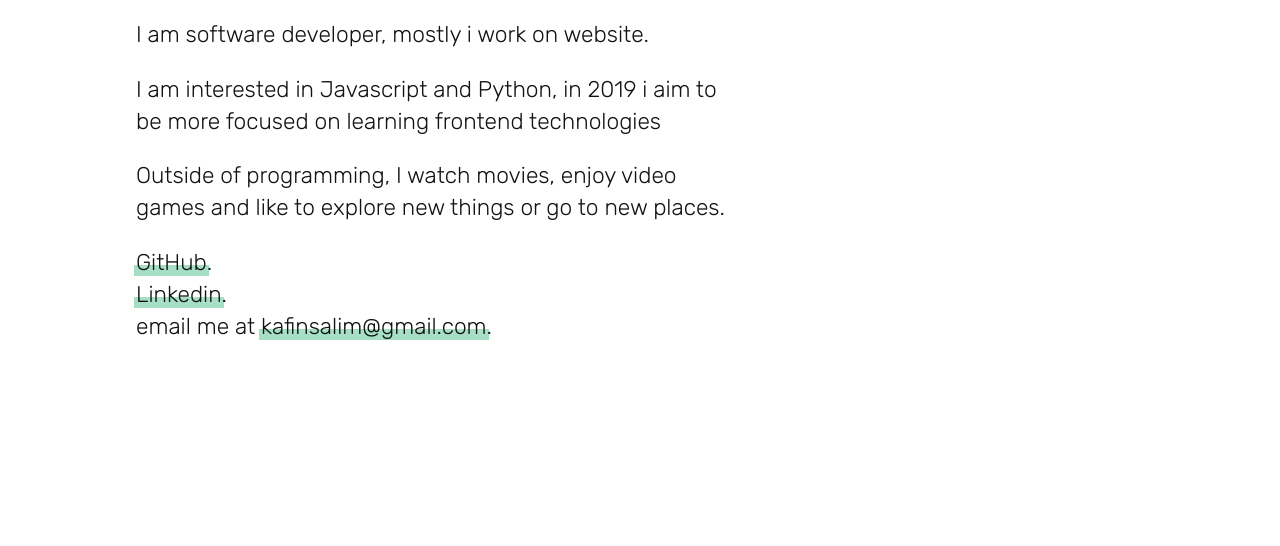
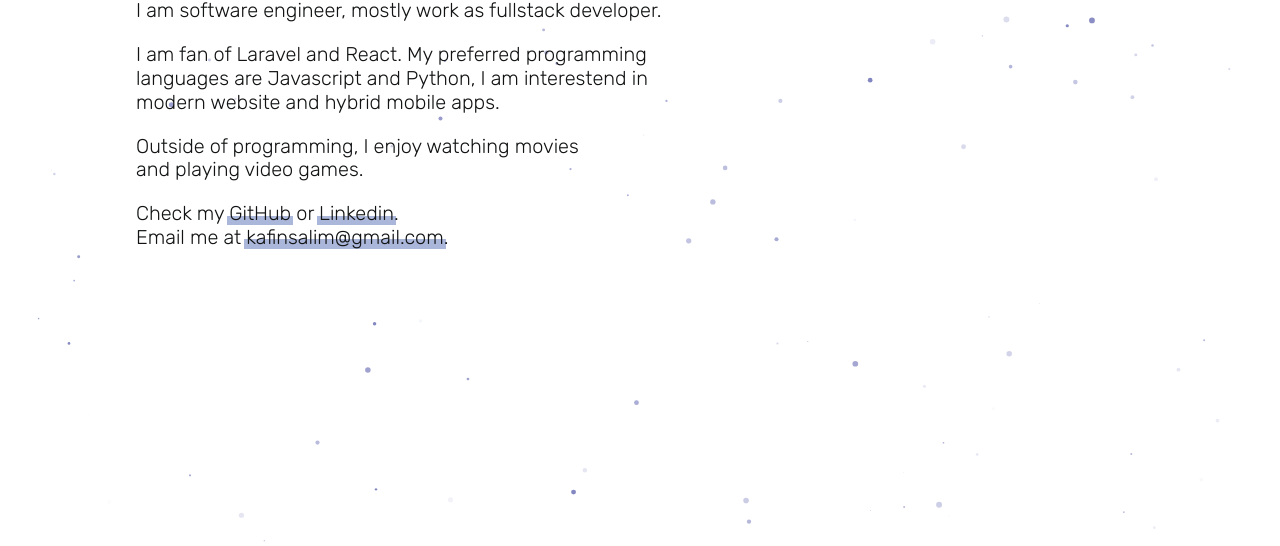
Before and after one commit to kfnx/kfnx.github.io, a website: page index.html in a window 1280 px wide. Shown: the part 254-800 px from the top of the page. Drawn offline with nearby package versions, Linux system fonts and the light colour scheme.

Commit message:
add favicon + particle js

```diff
--- a/index.html
+++ b/index.html
@@ -1,12 +1,18 @@
-
 <!DOCTYPE html>
 <html lang="en">
 <head>
+    <script async src="https://www.googletagmanager.com/gtag/js?id=UA-140796150-2"></script>
+    <script>
+    window.dataLayer = window.dataLayer || [];function gtag(){dataLayer.push(arguments);}
+    gtag('js', new Date());gtag('config', 'UA-140796150-2');
+    </script>
+
   <meta charset="utf-8" />
   <meta http-equiv="X-UA-Compatible" content="IE=edge">
   <title>Kafin Salim</title>
   <meta name="viewport" content="width=device-width, initial-scale=1">
   <link href="https://fonts.googleapis.com/css?family=Rubik:300,500,700" rel="stylesheet">
+  <link rel="icon" type="image/png" href="favicon.png">
   <style>
     body {
       font-family: 'Rubik', -apple-system, BlinkMacSystemFont, 'Segoe UI', Roboto, Oxygen, Ubuntu, Cantarell, 'Open Sans', 'Helvetica Neue', sans-serif;
@@ -16,15 +22,15 @@
       color: #121314;
     }
     h1 {
-      font-size: 4.5em;
-      font-weight: 500;
+      font-size: 4em;
+      font-weight: 400;
       margin-bottom: 0;
     }
     p {
-      font-size: 1.6em;
+      font-size: 1.4em;
       font-weight: 300;
-      line-height: 1.4;
-      max-width: 26em;
+      line-height: 1.2;
+      max-width: 29em;
     }
     a {
       text-decoration: none;
@@ -40,31 +46,50 @@
       right: -0.1em;
       bottom: 0;
       transition: top 200ms cubic-bezier(0, .8, .13, 1);
-      background-color: rgba(79,192,141,0.5);
+      background-color: rgba(89,112,181,0.5);
     }
     a:hover:after {
       top: 0%;
     }
+    .wrapper-particle{
+        z-index: -1;
+        display: block;
+        position: absolute;
+        top: 0px;
+        left: 0px;
+        width: 100vw;
+        height: 100vh;
+        padding: 0px;
+        margin: 0px;
+        overflow: hidden;
+        /* background: #232741; */
+    }
   </style>
 </head>
 <body>
+  <div class="wrapper-particle" id="particles-js"></div>
   <h1>Hello.</h1>
   <p style="font-weight:500; font-size:2.2em">
     My name is Kafin Salim.
   </p>
   <p>
-    I am software developer, mostly i work on website.
+    I am software engineer, mostly work as fullstack developer.
   </p>
   <p>
-    I am interested in Javascript and Python, in 2019 i aim to be more focused on learning frontend technologies
+    I am fan of Laravel and React. My preferred programming languages are Javascript and Python, I am interestend in modern website and hybrid mobile apps.
   </p>
   <p>
-    Outside of programming, I watch movies, enjoy video games and like to explore new things or go to new places.
+    Outside of programming, I enjoy watching movies <br/>and playing video games.
   </p>
   <p>
-    <a href="https://github.com/kafinsalim" target="_blank">GitHub</a>.<br/>
-    <a href="http://linked.in/kafinsalim" target="_blank">Linkedin</a>.<br/>
-    email me at <a href="#">kafinsalim@gmail.com</a>.
+    Check my <a href="https://github.com/kafinsalim" target="_blank">GitHub</a>
+    or <a href="http://linked.in/kafinsalim" target="_blank">Linkedin</a>.<br/>
+    Email me at <a href="#">kafinsalim@gmail.com</a>.
   </p>
+
+    <script src="https://cdn.jsdelivr.net/particles.js/2.0.0/particles.min.js"></script>
+	<script type="text/javascript">
+	particlesJS("particles-js", {"particles":{"number":{"value":101,"density":{"enable":true,"value_area":800}},"color":{"value":"#8387C1"},"shape":{"type":"circle","stroke":{"width":0,"color":"#000000"},"polygon":{"nb_sides":5},"image":{"src":"img/github.svg","width":100,"height":100}},"opacity":{"value":1,"random":true,"anim":{"enable":true,"speed":1,"opacity_min":0,"sync":false}},"size":{"value":3,"random":true,"anim":{"enable":false,"speed":4,"size_min":0.3,"sync":false}},"line_linked":{"enable":false,"distance":150,"color":"#ffffff","opacity":0.4,"width":1},"move":{"enable":true,"speed":1,"direction":"none","random":true,"straight":false,"out_mode":"out","bounce":false,"attract":{"enable":false,"rotateX":600,"rotateY":600}}},"interactivity":{"detect_on":"canvas","events":{"onhover":{"enable":true,"mode":"grab"},"onclick":{"enable":true,"mode":"repulse"},"resize":true},"modes":{"grab":{"distance":109.63042366068159,"line_linked":{"opacity":1}},"bubble":{"distance":250,"size":0,"duration":2,"opacity":0,"speed":3},"repulse":{"distance":400,"duration":0.4},"push":{"particles_nb":4},"remove":{"particles_nb":2}}},"retina_detect":true});
+	</script>
 </body>
 </html>
```
Also changed, not shown: package.json (added, +19 -0 lines), favicon.png (added).
